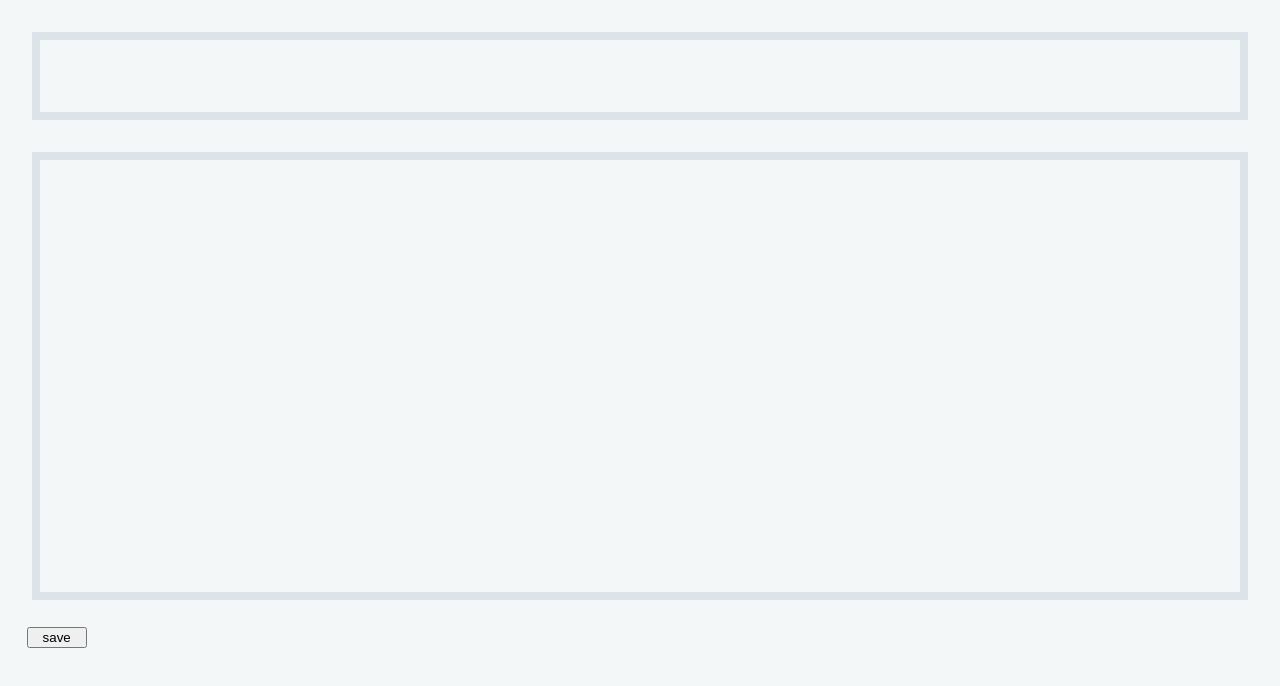
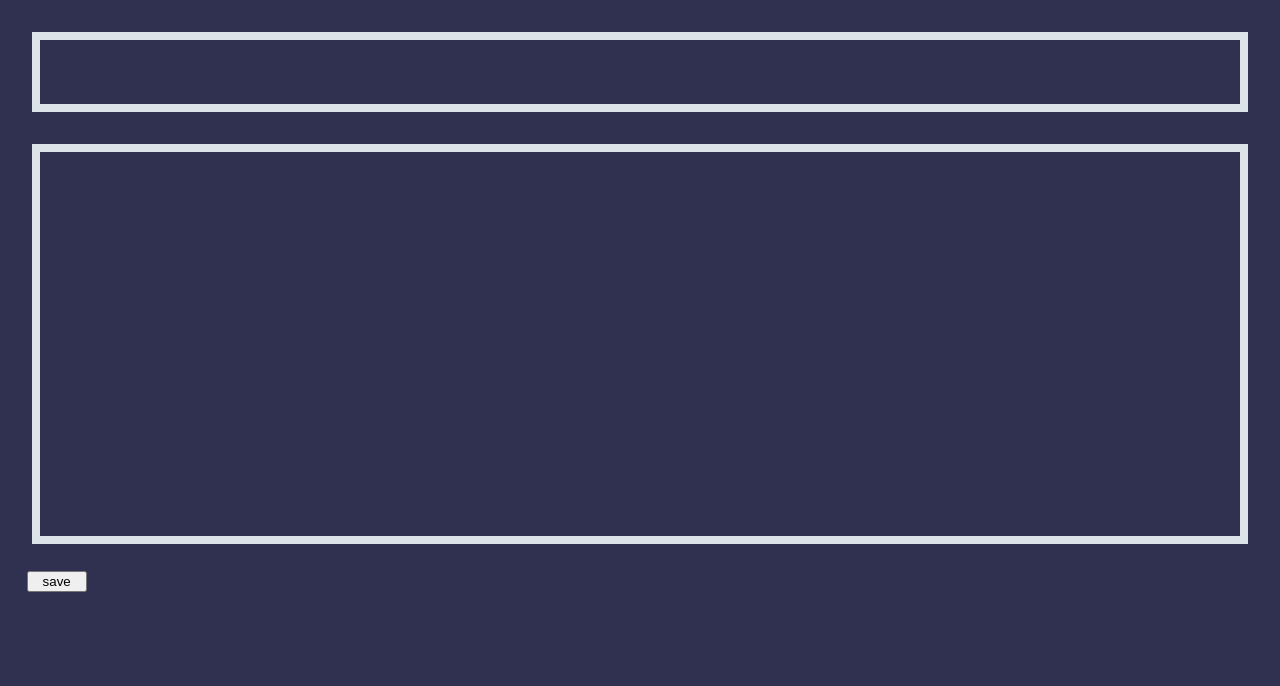
Before and after one commit to DEHNC121/CodeCache, a browser extension: page frontend/prompt/index.html in a window 1280 px wide. Drawn offline with Linux system fonts and the light colour scheme.

Commit message:
Change to dark colours

```diff
--- a/frontend/prompt/index.css
+++ b/frontend/prompt/index.css
@@ -3,16 +3,13 @@ html, body {
     width: 100%;
     margin: 0;
     box-sizing: border-box;
+    background-color: #303050;
 }
 
 body {
-    height: 90%;
+    height: 80%;
     font: caption;
-    background-color: #F4F7F8;
-}
-
-p {
-    margin: 1em 2em;
+    background-color: #303050;
 }
 
 #save {
```
